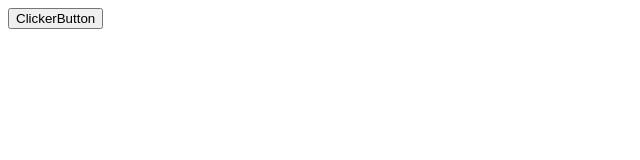
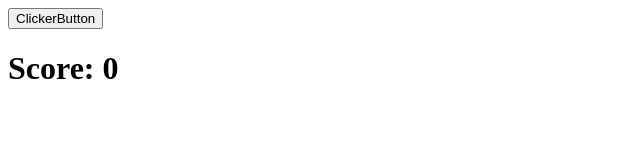
Before and after one commit to Arandela98/Cat-Clicker, a React (Vite) app in the folder frontend/: page / in a window 1280 px wide. Shown: the top 160 px of the page, without its empty margins (0-640 px from the left). Built offline with nearby package versions, Linux system fonts and the light colour scheme.

Commit message:
feature(add initial score)

```diff
--- a/frontend/src/App.jsx
+++ b/frontend/src/App.jsx
@@ -1,10 +1,14 @@
 import { useState } from 'react'
 import ClickerButton from './components/ClickerButton'
+import Score from './components/Score'
 
 function App() {
+  const [score,setScore]= useState(0)
+
   return (
     <>
       <ClickerButton></ClickerButton>
+      <Score score={score}></Score>
     </>
   )
 }
--- /dev/null
+++ b/frontend/src/components/Score.jsx
@@ -0,0 +1,7 @@
+import React from 'react'
+
+export default function Score({score}) {
+  return (
+    <h1>Score: {score}</h1>
+  )
+}
```
